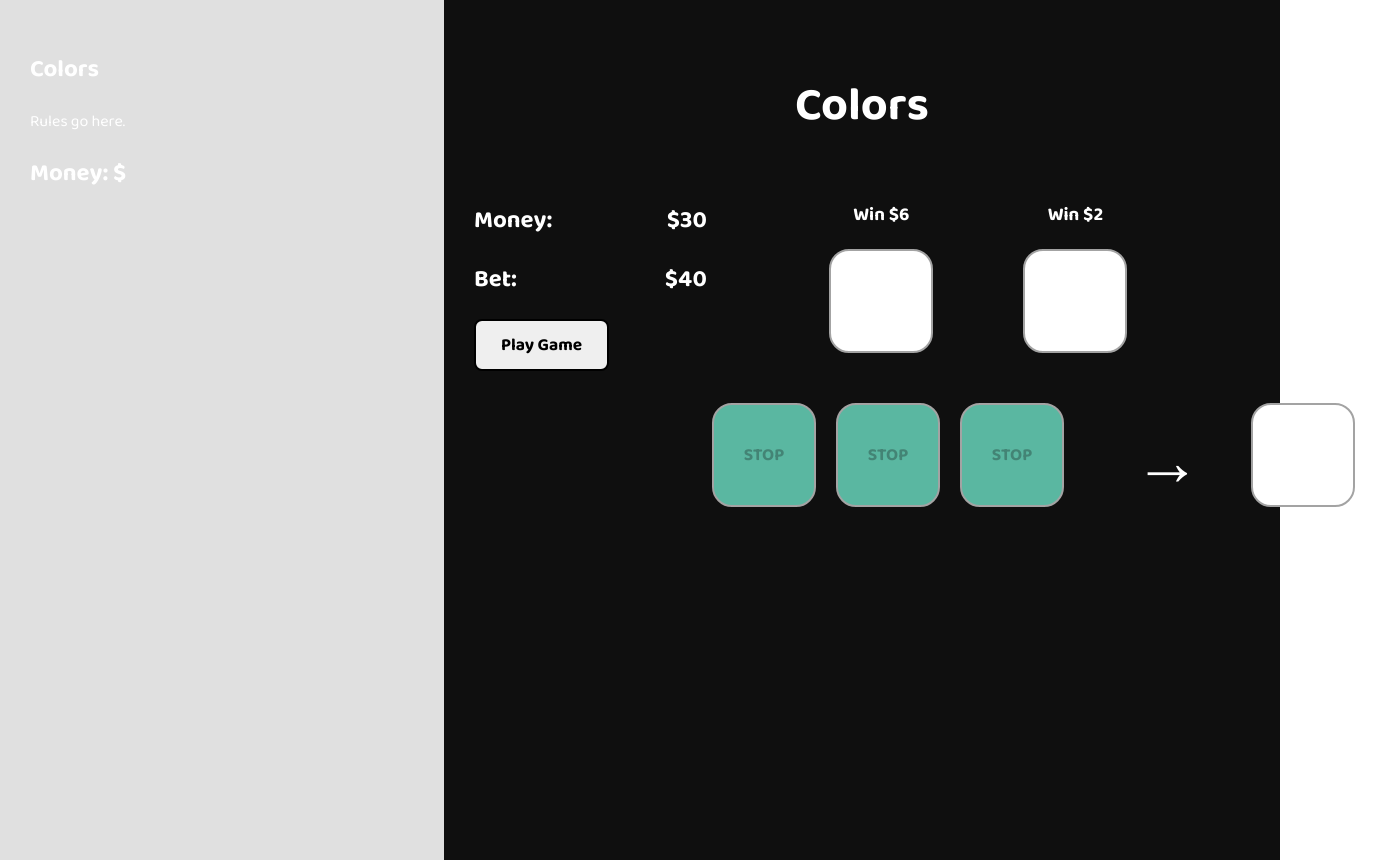
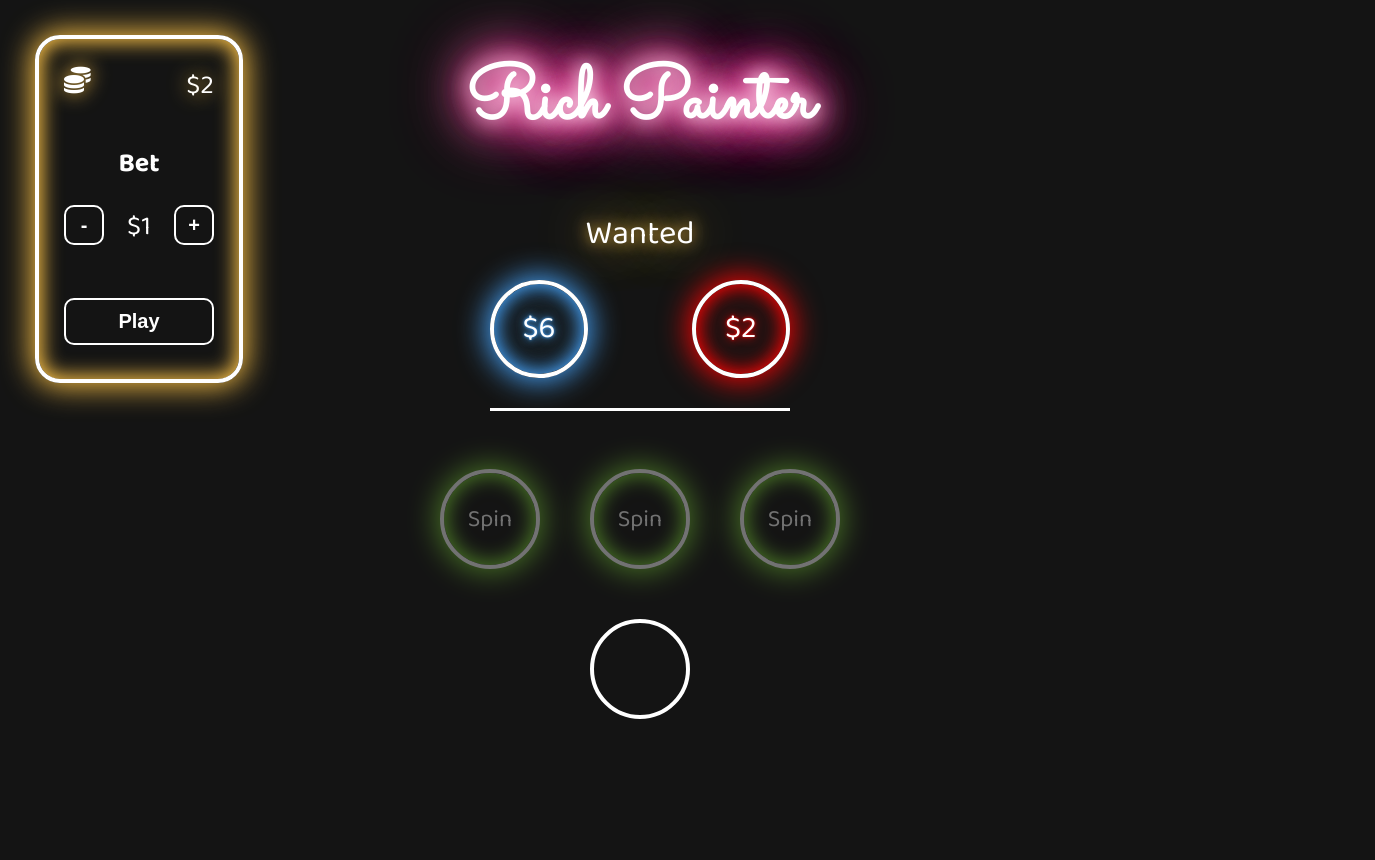
Before and after one commit to Jaysontian/Math-Casino-Game, a plain HTML site: page index.html in a window 1280 px wide. Shown: the whole page, 1375 px wide, since content can reach past the window. After the commit the page ends 800 px from the top, so only its background shows below. Drawn offline with Linux system fonts and the light colour scheme.

Commit message:
finished

```diff
--- a/index.html
+++ b/index.html
@@ -3,61 +3,51 @@
 <head>
     <meta charset="UTF-8">
     <meta name="viewport" content="width=device-width, initial-scale=1.0">
-    <title>Document</title>
+    <title>Rich Painter</title>
     <link rel="stylesheet" href="style.css">
-    <link rel="stylesheet" href="https://fonts.googleapis.com/css2?family=Baloo+2:wght@400;700&display=swap" rel="stylesheet">
+    <link href="https://fonts.googleapis.com/css2?family=Baloo+2:wght@400;700&family=Sacramento&display=swap" rel="stylesheet">
+    <link rel="stylesheet" href="https://cdnjs.cloudflare.com/ajax/libs/font-awesome/5.15.1/css/all.min.css">
 </head>
-<body style='display:flex;'>
-    <section id='tab1' style='width:30%;'>
-        <h1>Colors</h1>
-        <p>Rules go here.</p>
-        <h2>Money: $</h2>
-    </section>
+<body>
+    <div id="snackbar">Some text some message..</div>
+    <h1>Rich Painter</h1>
 
-    <section style='width:70%; background-color:rgb(15, 15, 15)'>
-        <h1 id='title'>Colors</h1>
+    <div class='stats'>
+        <div class='coins'>
+            <i class='fas fa-coins'></i>
+            <p>$<span id='coins'>30</span></p>
+        </div>
+        <h2>Bet</h2>
+        <div class='betcon'>
+            <button id='minus' onclick='changebet("minus")'>-</button>
+            <p>$<span id='betval'>1</span></p>
+            <button id='plus' onclick='changebet("plus")'>+</button>
+        </div>
+        <button id='playbtn' onclick='start()'>Play</button>
+    </div>
 
-        <div style="display:flex">
-            <div style='width:30%;'>
-                <h1>Money: <span style='float:right;'>$<span id='coins'>30</span></span></h1>
-                <h1>Bet: <span style='float:right;'>$40</span></h1>
-                <button id='startbtn' class='btn'onclick='start()'>Play Game</button>
+    <div class='wanted'>
+        <h2>Wanted</h2>
+        <div class='wantedcon'>
+            <div>
+                <div class='wantedcolor blue' id='primary'>$6</div>
             </div>
-            <div id='wanted'>
-                <div>
-                    <h3>Win $6</h3>
-                    <div class='color' id='primary'></div>
-                </div>
-                <div>
-                    <h3>Win $2</h3>
-                    <div class='color' id='secondary'></div>
-                </div>
+            <div>
+                <div class='wantedcolor red' id='secondary'>$2</div>
             </div>
         </div>
+    </div>
+    <hr>
 
+    <div class='spinners'>
+        <button class='color active' id='1' onclick='spin(1)'>Spin</button>
+        <button class='color active' id='2' onclick='spin(2)'>Spin</button>
+        <button class='color active' id='3' onclick='spin(3)'>Spin</button>
+    </div>
 
-
-        <div id='spinner'>
-            <div>
-                <div class='color active' id='1'><button onclick='spin(1)' id='btn1'>STOP</button></div>
-            </div>
-            <div>
-                <div class='color active' id='2'> <button onclick='spin(2)' id='btn2'>STOP</button></div>
-
-            </div>
-            <div>
-                <div class='color active' id='3'><button onclick='spin(3)' id='btn3'>STOP</button></div>
-
-            </div>
-            <h1 style='margin:10px 50px; font-size:50pt;'>→</h1>
-            <div>
-                <div class='color' id='4'></div>
-            </div>
-        </div>
-        <p id='state'></p>
-    </section>
+    <div style='margin:auto; width:100%; display:flex;justify-content: space-around;'><button id='4' style='margin-top:50px;' class='color'></button></div>
 
 </body>
 <script src="jquery.js"></script>
-<script src="init.js"></script>
+<script src="script.js"></script>
 </html>
--- /dev/null
+++ b/script.js
@@ -0,0 +1,203 @@
+const palatte = [
+    {
+        name:"red",
+        hex: "rgb(255, 83, 83)"
+    },
+    {
+        name:"blue",
+        hex: "rgb(83, 114, 255)"
+    },
+    {
+        name:"yellow",
+        hex: "rgb(255, 223, 83)"
+    },
+    {
+        name:"green",
+        hex: "rgb(93, 218, 114)"
+    },
+    {
+        name:"purple",
+        hex: "rgb(213, 107, 255)"
+    },
+    {
+        name:"orange",
+        hex: "rgb(255, 154, 107)"
+    },
+    {
+        name:"brown",
+        hex: "rgb(160, 105, 60)"
+    }
+]
+
+const betrange = [
+    {
+        primary: 6,
+        secondary: 2,
+    },
+    {
+        primary: 12,
+        secondary: 5,
+    },
+    {
+        primary: 20,
+        secondary: 8,
+    }
+]
+
+var results = [];
+var correct;
+var correct2;
+var coins = 2;
+var bet = 1;
+var primary = 6;
+var secondary = 2;
+
+window.onload = function() {
+    $('#coins').text(coins);
+    $('#1').attr('disabled',true);
+    $('#2').attr('disabled',true);
+    $('#3').attr('disabled',true);
+}
+
+function start(){
+    if (coins >= bet){
+        coins -= bet;
+        $('#coins').text(coins);
+        $('#playbtn').attr('disabled',true);
+        $('#1').attr('disabled',false);
+        $('#plus').attr('disabled',true);
+        $('#minus').attr('disabled',true);
+
+        $('#primary').removeClass().addClass('wantedcolor');
+        $('#secondary').removeClass().addClass('wantedcolor');
+
+        var random = Math.floor(Math.random()*3);
+        correct = random;
+        $('#primary').addClass(palatte[random].name);
+        random = Math.floor(Math.random()*4) +3;
+        correct2 = random;
+        $('#secondary').addClass(palatte[random].name);
+        $('#1').removeClass().addClass('color').addClass('active');
+        $('#2').removeClass().addClass('color').addClass('active');
+        $('#3').removeClass().addClass('color').addClass('active');
+        $('#4').removeClass().addClass('color');
+        console.log('cleared')
+    } else {
+        alert('you are bankrupt. you dont have enough mula')
+    }
+
+}
+
+function spin(num){
+    $('#'+num).removeClass().addClass('color');
+    var random = Math.floor(Math.random()*3);
+    $('#'+num).addClass(palatte[random].name);
+    results.push(palatte[random].name);
+    if (num == 1) {
+        $('#1').attr('disabled',true);
+        $('#2').attr('disabled',false);
+    }
+    if (num == 2) {
+        $('#2').attr('disabled',true);
+        $('#3').attr('disabled',false);
+    }
+    if (num == 3) {
+        $('#3').attr('disabled',true);
+        check();
+    }
+}
+
+function changebet(val){
+    if (val == 'minus' && bet > 1){
+        bet -= 1;
+        $('#betval').text(bet);
+        var index = bet-1;
+        primary = betrange[index].primary;
+        secondary = betrange[index].secondary;
+        $('#primary').text('$'+primary);
+        $('#secondary').text('$'+secondary);
+    }
+    if (val == 'plus' && bet < 3) {
+        bet += 1;
+        $('#betval').text(bet);
+        var index = bet-1;
+        primary = betrange[index].primary;
+        secondary = betrange[index].secondary;
+        $('#primary').text('$'+primary);
+        $('#secondary').text('$'+secondary);
+    }
+}
+
+function check(){
+    var result = output(results);
+    $('#4').addClass(palatte[result].name);
+    if (result == correct){
+        $('#state').text('You matched the primary color and won $6.');
+        coins += primary;   $('#coins').text(coins);
+
+        winsnack(true, '+'+primary.toString());
+    }
+    if (result == correct2){
+        $('#state').text('You matched the secondary color and won $2.')
+        coins += secondary;   $('#coins').text(coins);
+        winsnack(true, '+'+secondary.toString());
+    }
+
+    if (result != correct && result != correct2) {
+        $('#state').text('You lost brotha');
+        winsnack(false, "-1");
+    };
+    clear();
+}
+
+function clear() {
+    results = [];
+    correct = '';
+    correct2 = '';
+    $('#playbtn').attr('disabled',false);
+    $('#plus').attr('disabled',false);
+    $('#minus').attr('disabled',false);
+}
+
+function output(array){
+    var r = Array.from(new Set(array));
+    if (r.includes('red') && !r.includes('blue') && !r.includes('yellow')){
+        return 0
+    }
+    if (r.includes('yellow') && !r.includes('red') && !r.includes('blue')){
+        return 2
+    }
+    if (r.includes('blue') && !r.includes('red') && !r.includes('yellow')){
+        return 1
+    }
+    if (r.includes('blue') && r.includes('red') && !r.includes('yellow')){
+        return 4
+    }
+    if (r.includes('blue') && r.includes('yellow') && !r.includes('red')){
+        return 3
+    }
+    if (r.includes('yellow') && r.includes('red') && !r.includes('blue')){
+        return 5
+    }
+    if (r.includes('yellow') && r.includes('red') && r.includes('blue')){
+        return 6
+    }
+}
+
+function winsnack(state, val){
+    // Get the snackbar DIV
+    var x = document.getElementById("snackbar");
+    $('#snackbar').text(val);
+
+    if (state){
+        $('#snackbar').css('box-shadow','0 0 100px 10px rgb(59, 255, 76),inset 0 0 20px 3px rgb(59, 255, 76)')
+    } else {
+        $('#snackbar').css('box-shadow','0 0 100px 10px rgb(255, 0, 0),inset 0 0 20px 3px rgb(255, 0, 0)')
+    }
+
+    // Add the "show" class to DIV
+    x.className = "show";
+
+    // After 3 seconds, remove the show class from DIV
+    setTimeout(function(){ x.className = x.className.replace("show", ""); }, 900);
+}
--- a/style.css
+++ b/style.css
@@ -1,76 +1,137 @@
-
-.btn {
+body {
+    margin:0px;
+    background-color:rgb(20, 20, 20);
     font-family:'Baloo 2';
-    font-size:13pt;
-    font-weight:600;
-    padding:10px 25px;
-    border:solid 2px black;
-    border-radius:8px;
-}
-
-#title {
-    font-size:35pt;
-    text-align: center;
     color:white;
 }
 
-.btn:disabled{
-    border:none;
+h1 {
+    font-family: Sacramento;
+    color:white;
+    font-size:55pt;
+    margin-top:50px;
+    text-align:center;
+    -webkit-animation: glow 1s ease-in-out infinite alternate;
+  -moz-animation: glow 1s ease-in-out infinite alternate;
+  animation: glow 1s ease-in-out infinite alternate;
 }
 
-button {
-    outline:none;
-    font-family: 'Baloo 2';
-    font-size:13pt;
-    font-weight:600;
+@-webkit-keyframes glow {
+    from {
+      text-shadow: 0 0 5px #fff, 0 0 15px #fff, 0 0 25px #e60073, 0 0 35px #e60073, 0 0 45px #e60073, 0 0 55px #e60073, 0 0 65px #e60073;
     }
 
-#bet {
-    font-family:'Baloo 2';
-    font-size:20pt;
-    padding:10px 20px;
+    to {
+      text-shadow: 0 0 20px #fff, 0 0 30px #ff4da6, 0 0 40px #ff4da6, 0 0 50px #ff4da6, 0 0 60px #ff4da6, 0 0 70px #ff4da6, 0 0 80px #ff4da6;
+    }
   }
 
-section {
-    min-width:30%;
-    width:auto;
-    padding:30px 30px;
-    height:100%;
-    color:white;
-}
-body {
-    margin:0px;
-    font-family:'Baloo 2';
-    height:100%;
-    overflow:hidden;
-}
-html {
-    height:100%;
+.stats{
+    border: 4px white solid;
+    border-radius:25px;
+    padding:20px 25px;
+    box-shadow: 0 0 30px 3px rgb(255, 197, 72), inset 0 0 20px 3px rgb(255, 197, 72);
+    background-color:none;
+    position:fixed;
+    top:35px;
+    left:35px;
+    width:150px;
+    height:300px;
 }
 
-#tab1 {
-    background-color:rgb(224, 224, 224);
+.coins {
+    display:flex;justify-content: space-between;margin:5px 0px;
+    text-shadow: 0 0 20px rgb(255, 197, 72);
 }
 
+.coins p{margin:0px;font-size:20pt;}
+.coins i{font-size:20pt; margin:3px 0px;}
+.stats h2 {font-size:20pt; text-align:center; margin:0px; margin-top:35px; margin-bottom:20px;}
+.betcon p {font-size:20pt; text-align:center;margin:0px; margin-top:0px;}
+.betcon button {border:2px white solid; outline:none; cursor:pointer;background-color:rgba(255, 255, 255, 0); font-size:15pt; width:40px; height:40px; border-radius:10px; color:white; font-weight:bold;}
+.betcon {display:flex;justify-content: space-between;}
+#playbtn {border:2px white solid; background-color:rgba(255, 255, 255, 0); width:100%; font-size:15pt; padding:10px 0px; margin-top:50px; border-radius:10px; color:white; font-weight:bold;}
+#playbtn:disabled {opacity:0.3;transition:none; cursor:not-allowed}
+.betcon button:disabled {opacity:0.3};
+
+.betcon button, #playbtn{transition:all ease-in-out 0.15s; outline:none; cursor:pointer;}
+.betcon button:hover, #playbtn:hover{background-color:white; color:rgb(20, 20, 20);}
+
+
+.wanted {width:300px;margin:auto;}
+.wanted h2 {text-align:center;font-size:25pt; margin:0px; margin-top:50px; margin-bottom:20px;text-shadow: 0 0 50px rgb(255, 197, 72), 0 0 15px rgb(255, 197, 72);font-weight:400;}
+.wantedcon {display:flex; justify-content: space-between;}
+.wantedcolor {border: 4px solid white;text-align:center; padding-top:20px;width:90px; height:70px; border-radius:100px; font-size:23pt; }
+
 .color {
+    font-family:'Baloo 2';
+    border: 4px solid white;
+    text-align:center;
     width:100px;
     height:100px;
-    border-radius:20px;
-    background-color:white;
-    border:2px solid rgb(163, 163, 163);
+    border-radius:100px;
+    font-size:18pt;
+    color:white;
+    background-color:rgb(20, 20, 20);
+    outline:none;
+    cursor:pointer;
+    transition:transform ease-in-out 0.2s;
 }
 
-.color button{
-    width:100px;
-    height:100px;
-    border-radius:200px;
-    border:none;
-    background-color:rgba(255, 255, 255, 0);
-    cursor:pointer;
+.color:active{
+    transform:scale(1.3)
 }
 
-.color button:enabled{
-    font-weight:bold;
+.color:disabled {
+    opacity:0.40;
+}
+
+hr {
+    height:3px;
+    background-color:white;
+    border:none;
+    width:300px;
+    margin-top:30px;
+}
+
+.spinners {
+    padding-top:50px;
+    width:400px;
+    margin:auto;
+    display:flex;
+    justify-content: space-between;
+}
+
+.blue {
+    box-shadow: 0 0 30px 3px rgb(72, 167, 255), inset 0 0 20px 3px rgb(72, 167, 255);
+    text-shadow: 0 0 3px rgb(72, 167, 255), 0 0 10px rgb(72, 167, 255), 0 0 30px rgb(72, 167, 255);
+}
+
+.red {
+    box-shadow: 0 0 30px 3px rgb(255, 4, 4), inset 0 0 20px 3px  rgb(255, 4, 4);
+    text-shadow: 0 0 3px rgb(255, 4, 4), 0 0 10px  rgb(255, 4, 4), 0 0 30px  rgb(255, 4, 4);
+}
+
+.yellow {
+    box-shadow: 0 0 30px 3px rgb(255, 234, 48), inset 0 0 20px 3px rgb(255, 234, 48);
+    text-shadow: 0 0 3px rgb(255, 234, 48), 0 0 10px rgb(255, 234, 48), 0 0 30px rgb(255, 234, 48);
+}
+
+.purple {
+    box-shadow: 0 0 30px 3px rgb(172, 48, 255), inset 0 0 20px 3px rgb(172, 48, 255);
+    text-shadow: 0 0 3px rgb(172, 48, 255), 0 0 10px rgb(172, 48, 255), 0 0 30px rgb(172, 48, 255);
+}
+.green {
+    box-shadow: 0 0 30px 3px rgb(48, 255, 58), inset 0 0 20px 3px  rgb(48, 255, 58);
+    text-shadow: 0 0 3px  rgb(48, 255, 58), 0 0 10px  rgb(48, 255, 58), 0 0 30px  rgb(48, 255, 58);
+}
+.orange {
+    box-shadow: 0 0 30px 3px rgb(255, 152, 35), inset 0 0 20px 3px rgb(255, 152, 35);
+    text-shadow: 0 0 3px rgb(255, 152, 35), 0 0 10px rgb(255, 152, 35), 0 0 30px rgb(255, 152, 35);
+}
+.brown {
+    box-shadow: 0 0 30px 3px rgb(124, 71, 64), inset 0 0 20px 3px rgb(124, 71, 64);
+    text-shadow: 0 0 3px rgb(124, 71, 64), 0 0 10px rgb(124, 71, 64), 0 0 30px rgb(124, 71, 64);
 }
 
 .active {
@@ -79,49 +140,82 @@ html {
 	animation-iteration-count: infinite;
 	animation-direction: alternate;
     animation-timing-function: linear;
+    text-shadow:none;
 }
 
 
 @keyframes backgroundColorPalette {
 	0% {
-		background-color: rgb(255, 83, 83);
+		box-shadow: 0 0 30px 3px rgb(255, 83, 83),inset 0 0 20px 3px rgb(255, 83, 83);
 	}
-	15% {
-		background-color: rgb(255, 154, 107);
+	20% {
+		box-shadow: 0 0 30px 3px rgb(255, 142, 36),inset 0 0 20px 3px rgb(255, 142, 36);
 	}
-	30% {
-		background-color: rgb(255, 223, 83);
-	}
-	45% {
-		background-color: rgb(93, 218, 114);
+	40% {
+		box-shadow: 0 0 30px 3px rgb(241, 255, 51),inset 0 0 20px 3px rgb(241, 255, 51);
 	}
 	60% {
-		background-color: rgb(83, 114, 255);
+		box-shadow: 0 0 30px 3px rgb(59, 255, 76),inset 0 0 20px 3px rgb(59, 255, 76);
 	}
-    75% {
-        background-color: rgb(213, 107, 255);
+	80% {
+		box-shadow: 0 0 30px 3px rgb(53, 174, 255),inset 0 0 20px 3px rgb(53, 174, 255);
     }
-    90% {
-        background-color: rgb(160, 105, 60);
+    100% {
+        box-shadow: 0 0 30px 3px rgb(215, 55, 255),inset 0 0 20px 3px  rgb(215, 55, 255);
     }
 }
 
-#wanted {
-    margin:auto;
-    width:50%;
-    margin-bottom:50px;
-    display:flex;
-    justify-content: space-around;
-    text-align: center;
+
+
+
+
+
+
+
+
+
+/* The snackbar - position it at the bottom and in the middle of the screen */
+#snackbar {
+    position:fixed;
+    left:300px;
+    top:30px;
+    border:none; background-color:rgba(255, 255, 255, 0); width:50px;
+    font-size:15pt; padding:10px 10px; border-radius:10px; color:white; font-weight:bold;
+    visibility: hidden;
+    text-align:center;
+    font-size:25pt;
   }
 
-#spinner {
-    display:flex;
-    width:300px;
-    justify-content: space-around;
-    margin:auto;
+  #snackbar .green{
+    box-shadow: 0 0 100px 10px rgb(255, 0, 0),inset 0 0 20px 3px rgb(255, 0, 0);
   }
 
-#spinner .color {
-    margin-right:20px;
+  /* Show the snackbar when clicking on a button (class added with JavaScript) */
+  #snackbar.show {
+    visibility: visible; /* Show the snackbar */
+    /* Add animation: Take 0.5 seconds to fade in and out the snackbar.
+    However, delay the fade out process for 2.5 seconds */
+    -webkit-animation: fadeout 0.5s 0.5s;
+    animation: fadeout 0.5s 0.5s;
   }
+
+  /* Animations to fade the snackbar in and out */
+  @-webkit-keyframes fadein {
+    from {top: 0; opacity: 0;}
+    to {top: 30px; opacity: 1;}
+  }
+
+  @keyframes fadein {
+    from {top: 0; opacity: 0;}
+    to {top: 30px; opacity: 1;}
+  }
+
+  @-webkit-keyframes fadeout {
+    from {top: 30px; opacity: 1;}
+    to {top: 0; opacity: 0;}
+  }
+
+  @keyframes fadeout {
+    from {top: 30px; opacity: 1;}
+    to {top: 0; opacity: 0;}
+  }
```
Lines whose indentation alone changed are shown as unchanged.
